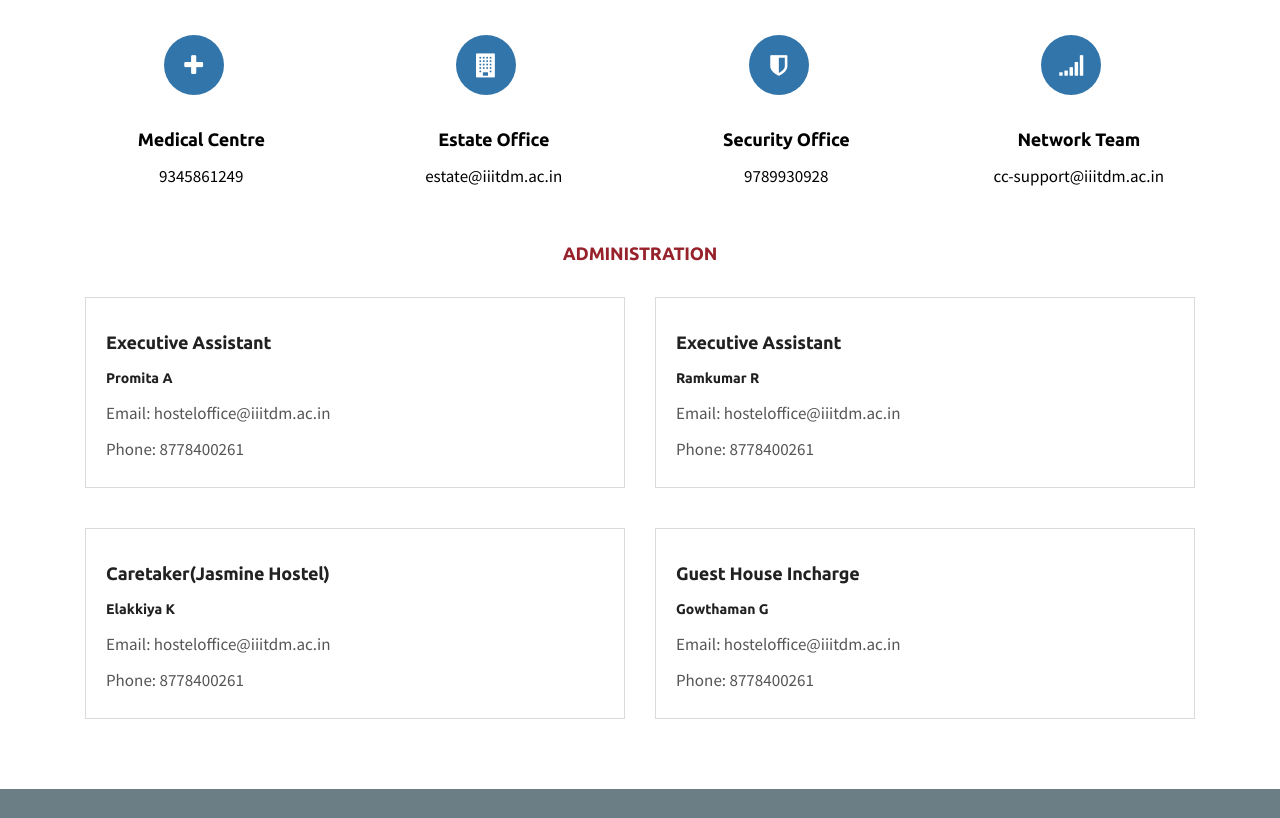
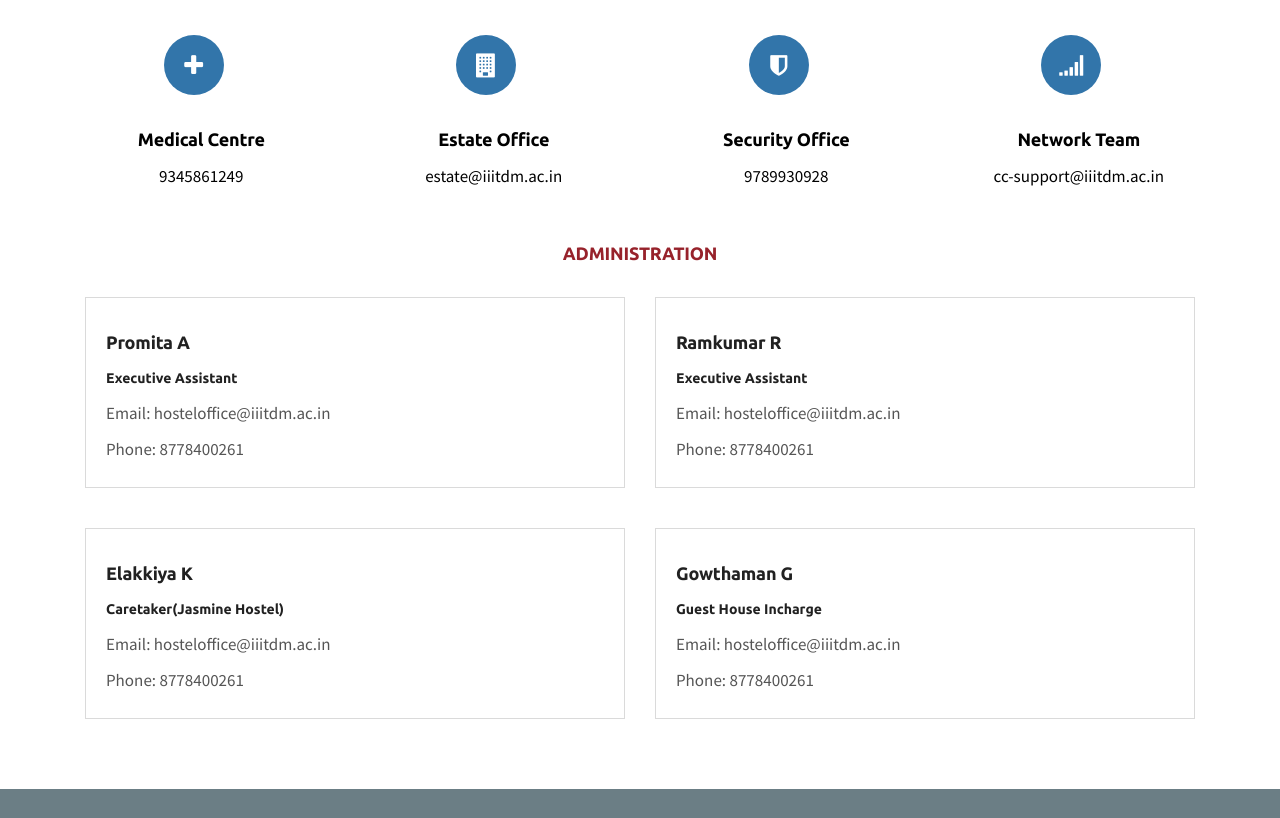
Before and after one commit to Harsha662002/hostel_website, a plain HTML site: page contact.html in a window 1280 px wide. Shown: the part 501-1319 px from the top of the page. Drawn offline with nearby package versions, Linux system fonts and the light colour scheme; some packages are replaced by stand-ins of ours; a script that the page names is missing.

Commit message:
Update contact.html

```diff
--- a/contact.html
+++ b/contact.html
@@ -177,9 +177,9 @@
 
           <div class="col-lg-6 col-md-6 col-sm-12 col-xs-12">
             <div class="author-box">
-              <h4 style="text-transform: capitalize">Executive Assistant</h4>
+              <h4 style="text-transform: capitalize">Promita A</h4>
               <div class="author-info">
-                <h5>Promita A</h5>
+                <h5>Executive Assistant</h5>
                 <p class="author-url">
                   Email:
                   <span><a href="#">hosteloffice@iiitdm.ac.in</a></span>
@@ -194,9 +194,9 @@
 
           <div class="col-lg-6 col-md-6 col-sm-12 col-xs-12">
             <div class="author-box">
-              <h4 style="text-transform: capitalize">Executive Assistant</h4>
+              <h4 style="text-transform: capitalize">Ramkumar R</h4>
               <div class="author-info">
-                <h5>Ramkumar R</h5>
+                <h5>Executive Assistant</h5>
                 <p class="author-url">
                   Email:
                   <span><a href="#">hosteloffice@iiitdm.ac.in</a></span>
@@ -211,11 +211,9 @@
 
           <div class="col-lg-6 col-md-6 col-sm-12 col-xs-12">
             <div class="author-box">
-              <h4 style="text-transform: capitalize">
-                Caretaker(Jasmine Hostel)
-              </h4>
+              <h4 style="text-transform: capitalize">Elakkiya K</h4>
               <div class="author-info">
-                <h5>Elakkiya K</h5>
+                <h5>Caretaker(Jasmine Hostel)</h5>
                 <p class="author-url">
                   Email:
                   <span><a href="#">hosteloffice@iiitdm.ac.in</a></span>
@@ -230,9 +228,9 @@
 
           <div class="col-lg-6 col-md-6 col-sm-12 col-xs-12">
             <div class="author-box">
-              <h4 style="text-transform: capitalize">Guest House Incharge</h4>
+              <h4 style="text-transform: capitalize">Gowthaman G</h4>
               <div class="author-info">
-                <h5>Gowthaman G</h5>
+                <h5>Guest House Incharge</h5>
                 <p class="author-url">
                   Email:
                   <span><a href="#">hosteloffice@iiitdm.ac.in</a></span>
```
